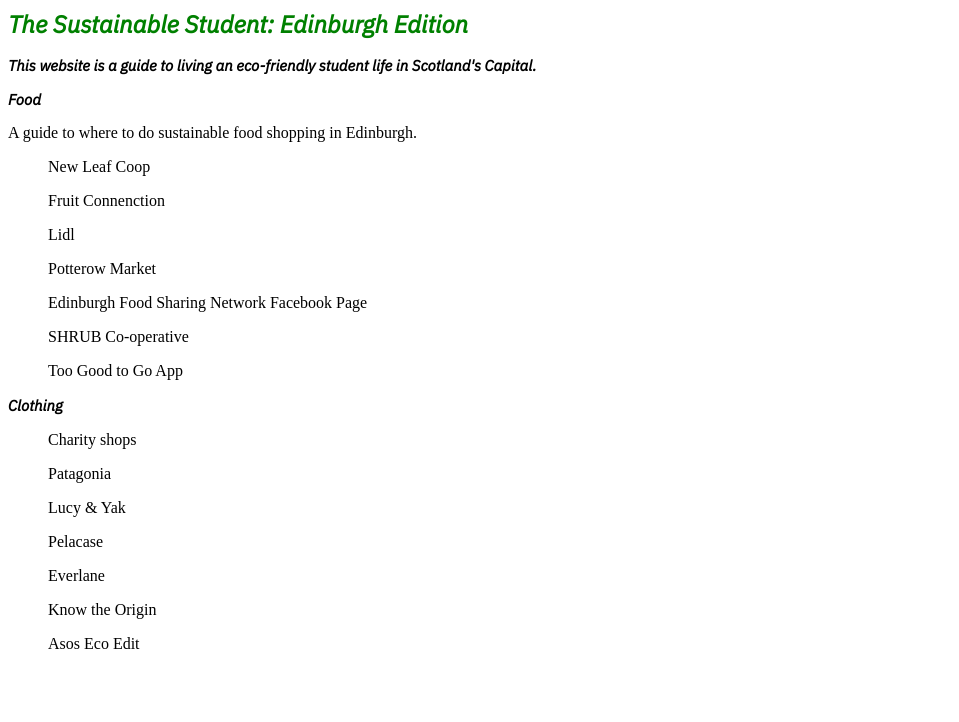
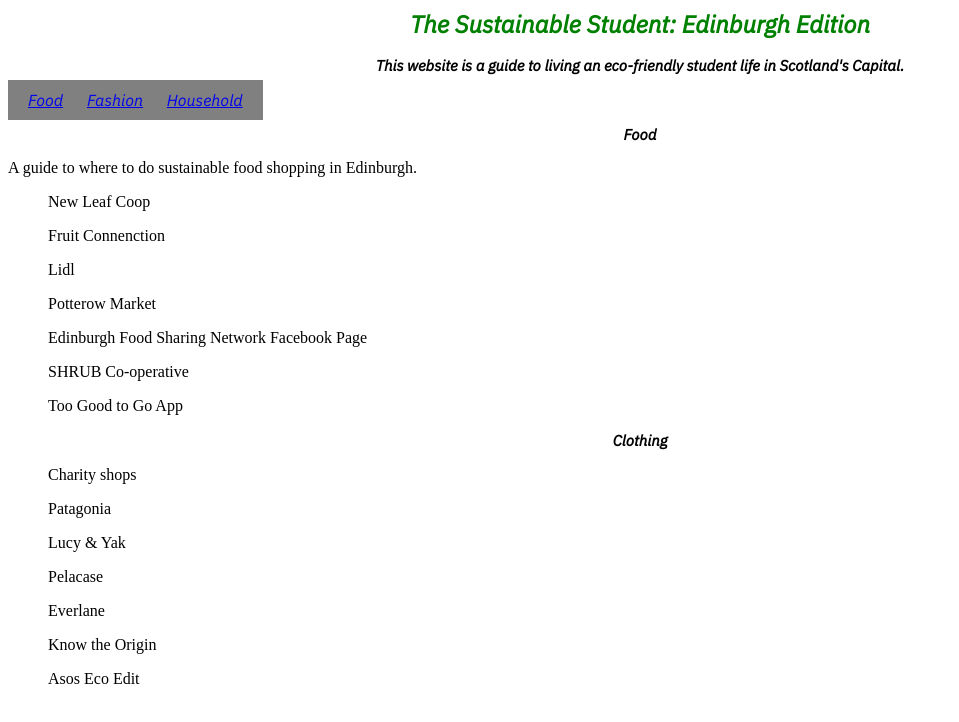
Before and after one commit to annarussell23/our-eco-website, a plain HTML site: page index.html in a window 1280 px wide. Shown: the whole page, without its empty margins (0-959 px from the left). Drawn offline with Linux system fonts and the light colour scheme.

Commit message:
Centred title and tried to add in bar

```diff
--- a/css/styles.css
+++ b/css/styles.css
@@ -3,6 +3,7 @@
   font-size: 24px;
   font-weight: bold;
   font-family: 'IBM Plex Sans', sans-serif;
+  text-align: center;
 }
 
 p {
@@ -10,4 +11,19 @@
   font-size: 15px;
   font-family: 'IBM Plex Sans';
   font-weight: bold;
+  text-align: center;
 }
+
+ul1 {
+      padding: 10px;
+      background: grey;
+      font-family: 'IBM Plex Sans';
+      color: black;
+    }
+    li {
+      display: inline;
+      padding: 0px 10px 0px 10px;
+      font-family: 'IBM Plex Sans';
+      color: black;
+
+    }
--- a/index.html
+++ b/index.html
@@ -9,6 +9,12 @@
 <body>
   <h1>The Sustainable Student: Edinburgh Edition</h1>
   <p> This website is a guide to living an eco-friendly student life in Scotland's Capital.</p>
+
+  <ul1>
+    <li><a href="#">Food</a></li>
+    <li><a href="#">Fashion</a></li>
+    <li><a href="#">Household</a></li>
+  </ul1>
 
   <div class="Food">
     <p>Food</p>
```
